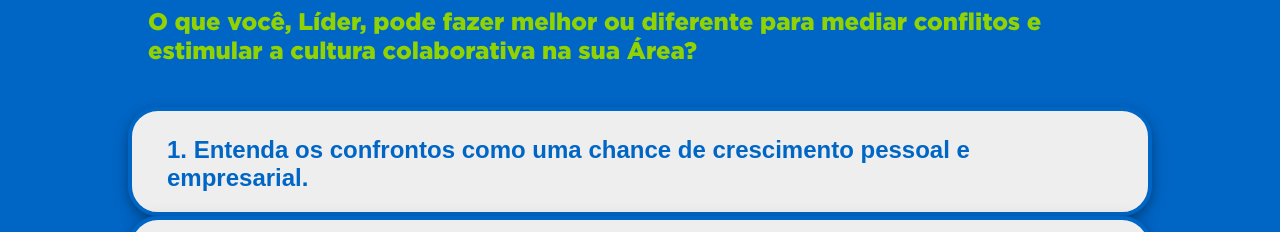
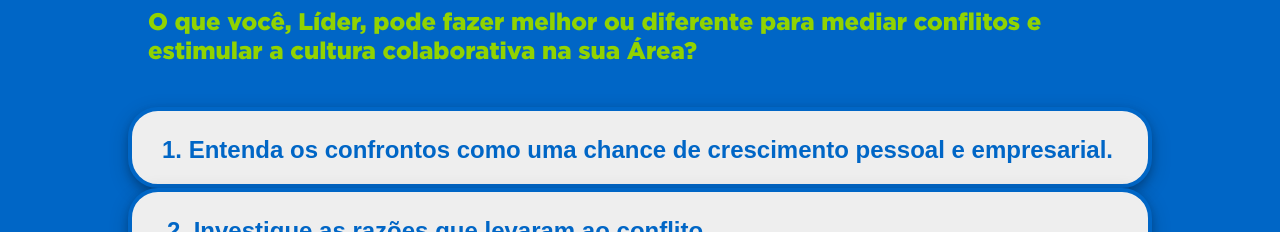
Before and after one commit to J3black/Cultura_Colaborativa, a plain HTML site: page index.html in a window 1280 px wide. Shown: the part 4200-4432 px from the top of the page. Drawn offline with Linux system fonts and the light colour scheme.

Commit message:
Update index.html

```diff
--- a/index.html
+++ b/index.html
@@ -165,7 +165,7 @@
             <h4 class="color-green px-20"><b>O que você, Líder, pode fazer melhor ou diferente para mediar conflitos e estimular a cultura colaborativa na sua Área?</b></h4>
             <div class="py-40">
                 <button class="accordion sombra">
-                    <h6 class="pt-10 pb-15  color-blue mx-15">1. Entenda os confrontos como uma chance de crescimento pessoal e empresarial. </h6>
+                    <h6 class="pt-10 pb-15  color-blue mx-10">1. Entenda os confrontos como uma chance de crescimento pessoal e empresarial. </h6>
                 </button>
                 <div class="panel">
                     <p class="py-20 color-white px-20">Encare os conflitos como um aprendizado das experiências positivas das partes envolvidas. Dessa forma, eles mudam de ameaças para oportunidades e se tornam um motor de inovação. Portanto, o desafio não é evitar o conflito, mas saber gerenciá-lo de forma correta e produtiva.</p>
```
